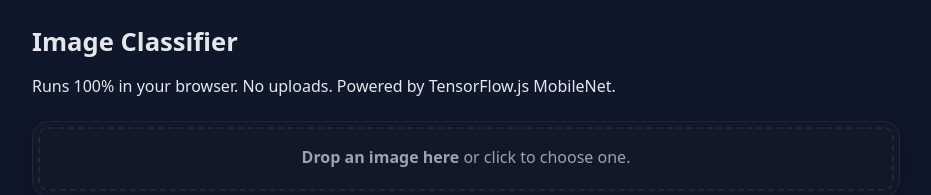
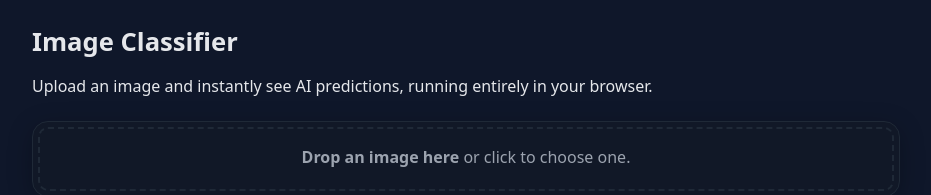
Before and after one commit to eholt723/tfjs-image-classifier, a plain HTML site: page index.html in a window 1280 px wide. Shown: the top 195 px of the page, without its empty margins (174-1105 px from the left). Drawn offline with Linux system fonts and the light colour scheme.

Commit message:
Update index.html

```diff
--- a/index.html
+++ b/index.html
@@ -13,7 +13,7 @@
 <body>
   <header>
     <h1>Image Classifier</h1>
-    <p>Runs 100% in your browser. No uploads. Powered by TensorFlow.js MobileNet.</p>
+    <p>Upload an image and instantly see AI predictions, running entirely in your browser.</p>
   </header>
 
   <main>
```
